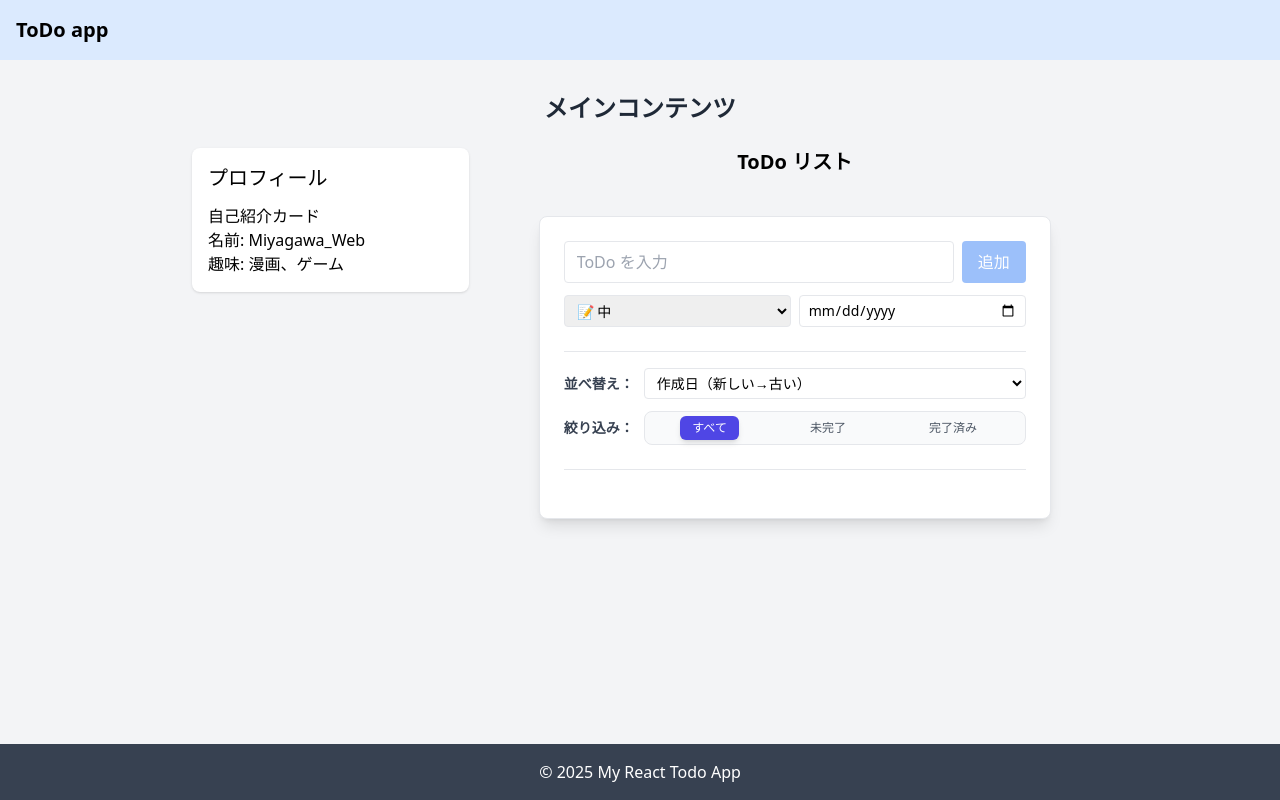
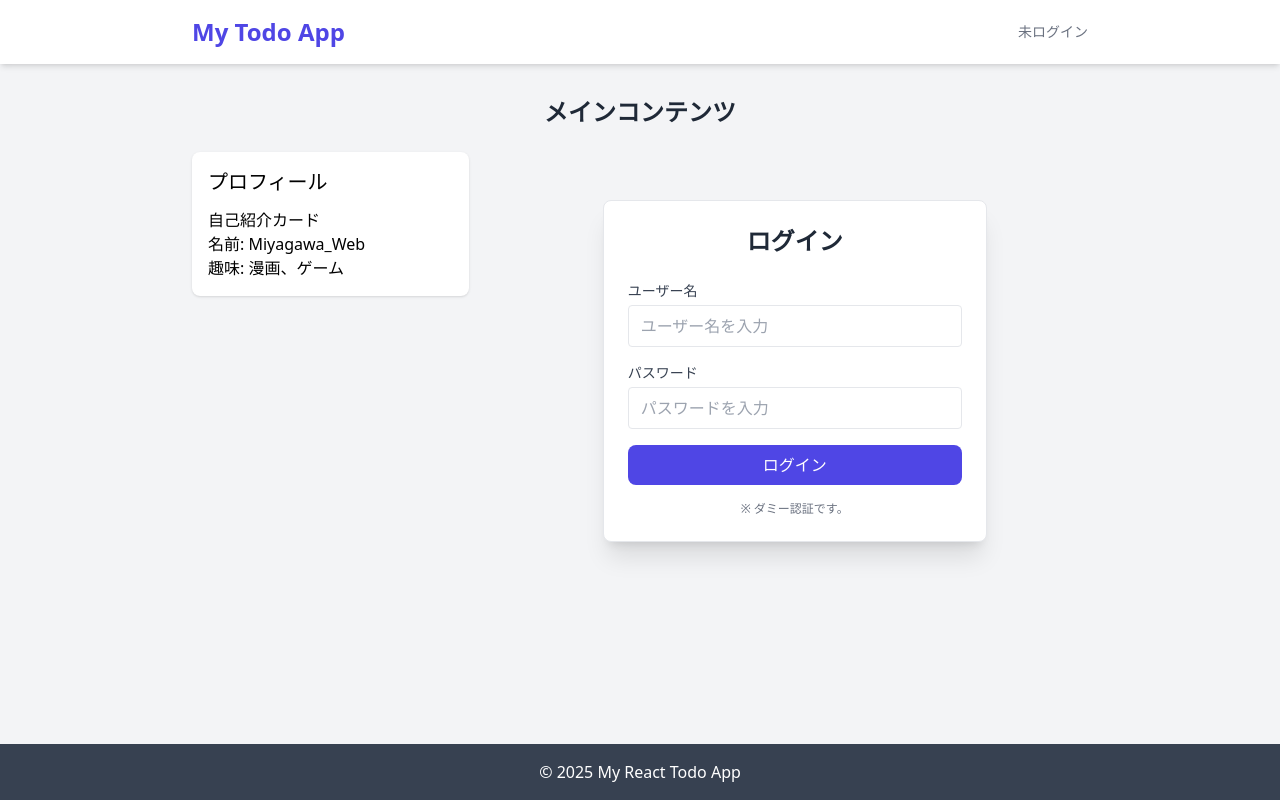
Before and after one commit to miya3928/react-practice, a React (Vite) app: page / in a window 1280 px wide. Built offline with nearby package versions, Linux system fonts and the light colour scheme.

Commit message:
[add]ログイン機能の追加

```diff
--- a/src/App.jsx
+++ b/src/App.jsx
@@ -1,20 +1,61 @@
-import { useState } from 'react'
-import reactLogo from './assets/react.svg'
-import viteLogo from '/vite.svg'
-import './index.css'
+import { useState, useEffect } from 'react'; // useEffect を追加
+import './index.css';
 import Header from "./components/Header.jsx";
 import Main from "./components/Main.jsx";
 import Footer from "./components/Footer.jsx";
+// 🌟 新規インポート
+import Login from "./components/Login.jsx";
+import Todo from "./components/Todo.jsx";
+
+
+// 💡 認証状態を localStorage から読み込むヘルパー関数
+const getInitialUser = () => {
+  const user = localStorage.getItem("user");
+  return user ? JSON.parse(user) : null;
+};
+
+
 function App() {
+  // 🌟 1. ユーザー認証ステートの定義 (初期値は localStorage から)
+  const [user, setUser] = useState(getInitialUser);
+
+  // 🌟 2. ユーザー状態の永続化
+  useEffect(() => {
+    localStorage.setItem("user", JSON.stringify(user));
+  }, [user]);
+
+  // ログイン処理
+  const handleLogin = (userInfo) => {
+    setUser(userInfo); // userInfo には { name: '...' } が入る
+  };
+
+  // ログアウト処理
+  const handleLogout = () => {
+    setUser(null);
+  };
+
+  // 3. 表示するメインコンテンツを決定
+  const content = user ? (
+    // ログイン済みの場合、Todoリストを表示
+    <Todo user={user} />
+  ) : (
+    // 未ログインの場合、ログインフォームを表示
+    <Login onLogin={handleLogin} />
+  );
 
   return (
     <div className="min-h-screen flex flex-col bg-gray-100">
-      <Header />
+      {/* user情報をHeaderに渡し、ログアウトボタンを表示可能にする */}
+      <Header user={user} onLogout={handleLogout} />
+
+      {/* Mainコンポーネントでコンテンツを表示 */}
       <Main className="flex-grow">
+          {content}
       </Main>
+
       <Footer />
     </div>
-  )
+  );
 }
 
-export default App
+export default App;
--- a/src/components/Header.jsx
+++ b/src/components/Header.jsx
@@ -1,7 +1,28 @@
-export default function Header() {
+
+export default function Header({ user, onLogout }) {
   return (
-    <header className="p-4 bg-blue-100 text-xl font-bold">
-      ToDo app
-    </header>
+      <header className="bg-white shadow-md p-4">
+          <div className="max-w-4xl mx-auto flex justify-between items-center">
+              <h1 className="text-2xl font-bold text-indigo-600">
+                  My Todo App
+              </h1>
+              {/* 🌟 ユーザー情報とログアウトボタン */}
+              {user ? (
+                  <div className="flex items-center gap-4">
+                      <span className="text-gray-700 text-sm">
+                          ようこそ, **{user.name}** さん
+                      </span>
+                      <button
+                          onClick={onLogout}
+                          className="bg-red-500 text-white px-3 py-1 rounded text-sm hover:bg-red-600 transition duration-150"
+                      >
+                          ログアウト
+                      </button>
+                  </div>
+              ) : (
+                  <span className="text-gray-500 text-sm">未ログイン</span>
+              )}
+          </div>
+      </header>
   );
 }
--- a/src/components/Login.jsx
+++ b/src/components/Login.jsx
@@ -0,0 +1,54 @@
+import React from "react";
+import { useState } from "react";
+
+// 認証機能をProps
+export default function Login({ onLogin }) {
+  const [username, setUsername] = useState('');
+  const [password, setPassword] = useState('');
+
+  const handleSubmit = (e) => {
+    e.preventDefault();
+    if (username && password) {
+      onLogin({ name: username });
+    } else {
+      alert("ユーザー名とパスワードを入力してください");
+    }
+  };
+
+  return (
+    <div className="w-full max-w-sm mx-auto p-6 bg-white shadow-xl rounded-lg border my-12">
+      <h2 className="text-2xl font-bold mb-6 text-center text-gray-800">ログイン</h2>
+      <form onSubmit={handleSubmit} className="space-y-4">
+        <div>
+                    <label className="block text-sm font-medium text-gray-700 mb-1">ユーザー名</label>
+                    <input
+                        type="text"
+                        value={username}
+                        onChange={(e) => setUsername(e.target.value)}
+                        className="w-full border rounded px-3 py-2 focus:ring focus:ring-indigo-300"
+                        placeholder="ユーザー名を入力"
+                    />
+                </div>
+                <div>
+                    <label className="block text-sm font-medium text-gray-700 mb-1">パスワード</label>
+                    <input
+                        type="password"
+                        value={password}
+                        onChange={(e) => setPassword(e.target.value)}
+                        className="w-full border rounded px-3 py-2 focus:ring focus:ring-indigo-300"
+                        placeholder="パスワードを入力"
+                    />
+                </div>
+                <button
+                    type="submit"
+                    className="w-full bg-indigo-600 text-white py-2 rounded-lg hover:bg-indigo-700 transition duration-150"
+                >
+                    ログイン
+                </button>
+            </form>
+            <p className="text-center text-xs text-gray-500 mt-4">
+                ※ ダミー認証です。
+            </p>
+    </div>
+  );
+}
--- a/src/components/Main.jsx
+++ b/src/components/Main.jsx
@@ -1,8 +1,7 @@
-// Main.jsx
 import Profile from "./Profile";
-import Todo from "./Todo";
+// 💡 Todo の直接インポートは不要になりました
 
-export default function Main({ className }) {
+export default function Main({ children, className }) { // 👈 children を受け取る
   return (
     <main className={`p-8 ${className}`}>
         <div className="max-w-4xl mx-auto">
@@ -13,9 +12,10 @@ export default function Main({ className }) {
                     <h3 className="text-xl font-medium mb-3">プロフィール</h3>
                     <Profile />
                 </aside>
+                {/* 2. メインコンテンツエリア (ログイン or Todoリスト) */}
                 <div className="md:col-span-2">
-                    <h1 className="text-xl text-center font-bold mb-4">ToDo リスト</h1>
-                    <Todo />
+                    {/* children をレンダリング */}
+                    {children}
                 </div>
             </section>
 
--- a/src/components/Todo.jsx
+++ b/src/components/Todo.jsx
@@ -16,7 +16,7 @@ const getInitialTodos = () => {
   }
 };
 
-export default function Todo() {
+export default function Todo({ user }) {
   const [todos, setTodos] = useState(getInitialTodos);
   // フォーム入力値のステート
   const [input, setInput] = useState("");
```
